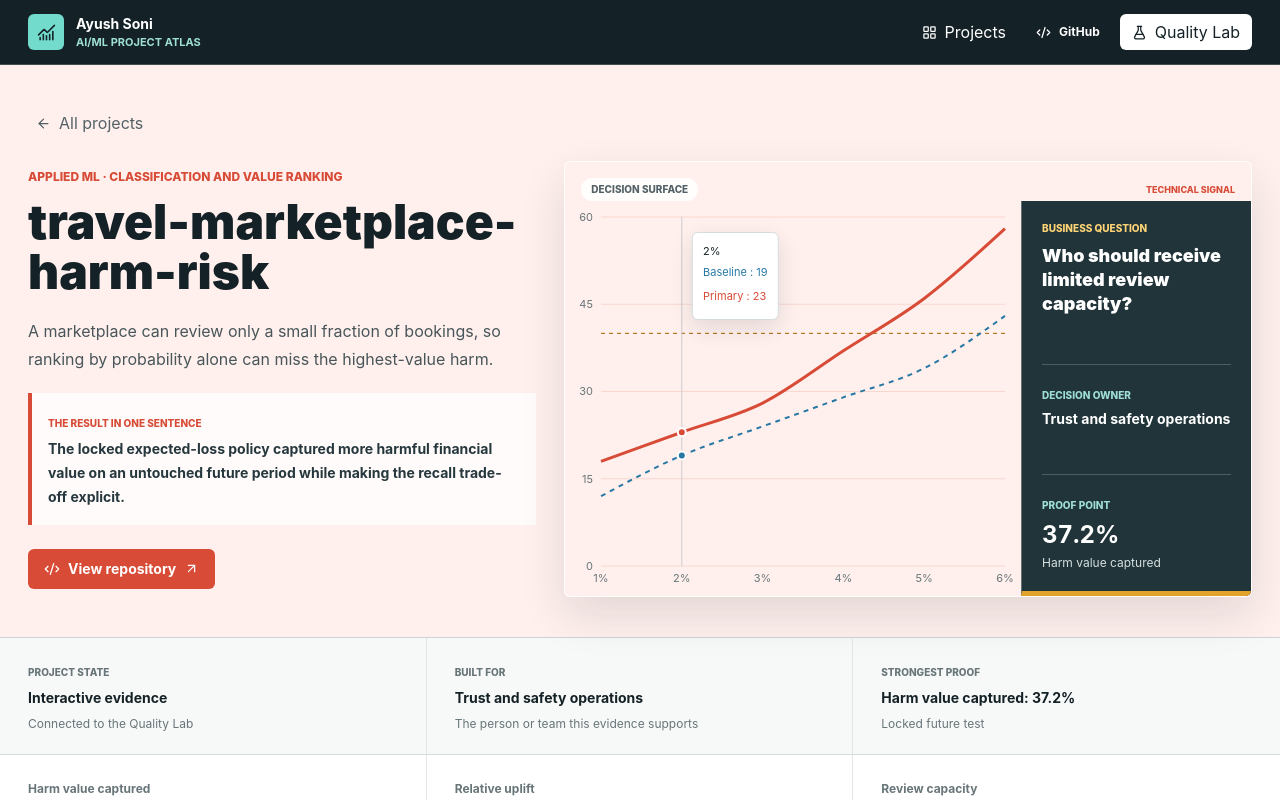
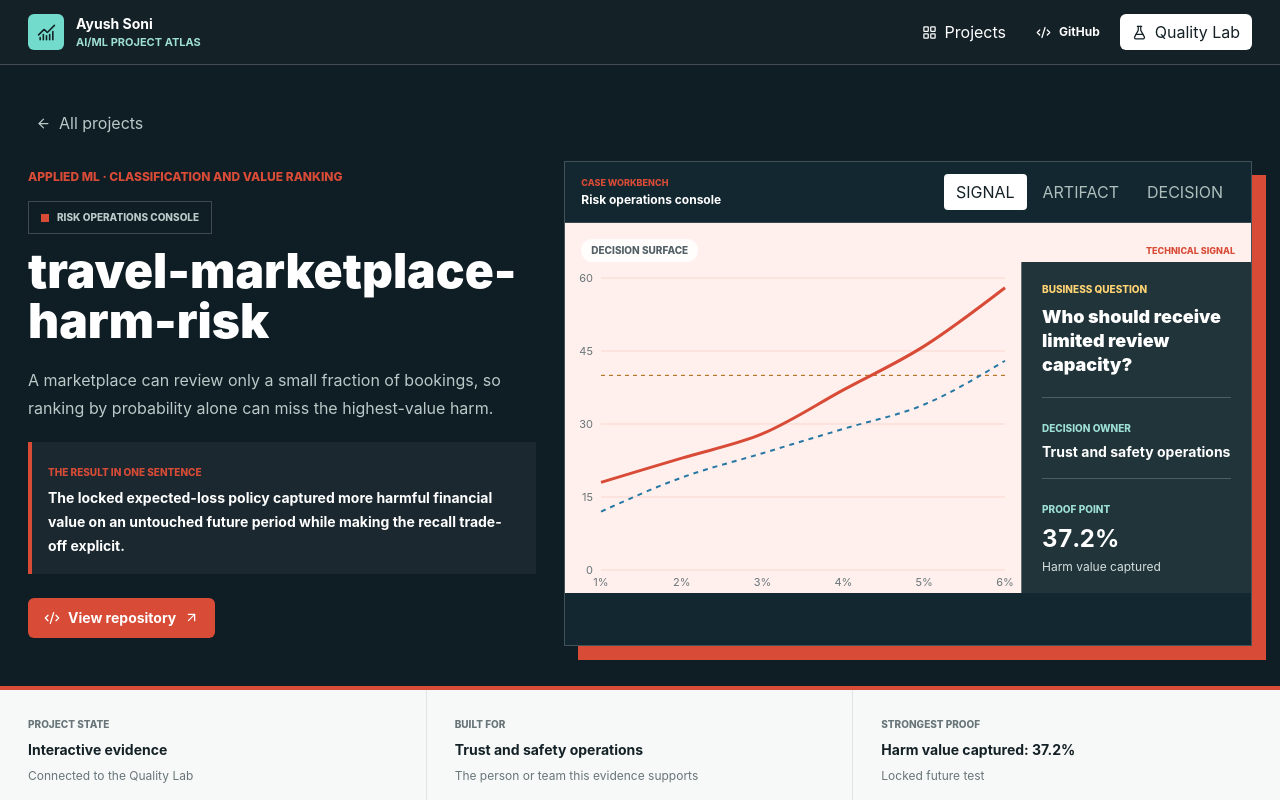
Before and after one commit to Ayush210895/ai-quality-lab, a React (Vite) app: page / in a window 1280 px wide. Both pictures are taken after a click on the button "HARM RISK". Shown: the top 800 px of the page. Built offline with nearby package versions, Linux system fonts and the light colour scheme.

Commit message:
Add themed interactive case workbenches

```diff
--- a/src/PortfolioSite.tsx
+++ b/src/PortfolioSite.tsx
@@ -10,7 +10,9 @@ import {
   Cpu,
   Database,
   ExternalLink,
+  FileJson2,
   FlaskConical,
+  ImageIcon,
   Layers3,
   LayoutGrid,
   Play,
@@ -303,18 +305,19 @@ function ProjectPage({ project, onBack, onOpenLab, onSelectProject }: { project:
   return <div className="min-h-screen bg-[#f4f7f6] text-[#142126]" style={{ "--project-accent": project.accent, "--project-soft": project.soft } as CSSProperties}>
     <SiteHeader onHome={onBack} onOpenLab={onOpenLab} light />
     <main>
-      <section className="border-b border-[#cad5d3]" style={{ backgroundColor: project.soft }}>
+      <section className="case-hero border-b-4 bg-[#0f1d24] text-white" style={{ borderColor: project.accent }}>
         <div className="mx-auto max-w-[1500px] px-4 py-7 md:px-7 lg:py-10">
-          <button type="button" className="inline-flex min-h-9 items-center gap-2 rounded-[6px] px-2 text-xs font-bold text-[#536166] hover:bg-white/70" onClick={onBack}><ArrowLeft size={15} /> All projects</button>
+          <button type="button" className="inline-flex min-h-9 items-center gap-2 rounded-[6px] px-2 text-xs font-bold text-[#b9cac8] hover:bg-white/10" onClick={onBack}><ArrowLeft size={15} /> All projects</button>
           <div className="mt-5 grid gap-7 lg:grid-cols-[minmax(0,.85fr)_minmax(480px,1.15fr)] lg:items-stretch">
             <div className="flex flex-col justify-center py-2">
               <p className="text-xs font-extrabold uppercase" style={{ color: project.accent }}>{projectGroup(project)} · {project.family}</p>
+              <span className="mt-4 inline-flex w-fit items-center border border-white/20 px-3 py-2 text-[10px] font-extrabold uppercase text-[#b9cac8]"><span className="mr-2 h-2 w-2" style={{ backgroundColor: project.accent }} />{THEME_LABELS[project.visual]}</span>
               <h1 className="mt-3 break-words text-4xl font-black leading-[1.04] sm:text-5xl">{project.name}</h1>
-              <p className="mt-5 max-w-2xl text-base leading-7 text-[#48565a]">{project.problem}</p>
-              <div className="mt-5 border-l-4 bg-white/75 p-4" style={{ borderColor: project.accent }}><span className="text-[10px] font-extrabold uppercase" style={{ color: project.accent }}>The result in one sentence</span><p className="mt-1 text-sm font-bold leading-6 text-[#26383d]">{project.outcome}</p></div>
+              <p className="mt-5 max-w-2xl text-base leading-7 text-[#b9cac8]">{project.problem}</p>
+              <div className="mt-5 border-l-4 bg-white/5 p-4" style={{ borderColor: project.accent }}><span className="text-[10px] font-extrabold uppercase" style={{ color: project.accent }}>The result in one sentence</span><p className="mt-1 text-sm font-bold leading-6 text-white">{project.outcome}</p></div>
               <div className="mt-6 flex flex-wrap gap-2"><a className="inline-flex min-h-10 items-center gap-2 rounded-[6px] px-4 text-sm font-bold text-white" style={{ backgroundColor: project.accent }} href={project.repoUrl} target="_blank" rel="noreferrer"><Code2 size={16} /> View repository <ArrowUpRight size={15} /></a>{project.name === "ai-quality-lab" && <button type="button" className="inline-flex min-h-10 items-center gap-2 rounded-[6px] border border-[#9baba8] bg-white px-4 text-sm font-bold" onClick={onOpenLab}><FlaskConical size={16} /> Open live lab</button>}</div>
             </div>
-            <div className="min-h-[560px] overflow-hidden rounded-[6px] border border-white/70 bg-white/60 shadow-[0_18px_45px_rgba(20,33,38,.12)] lg:min-h-[390px]"><VisualStage project={project} /></div>
+            <CaseArtifactDeck project={project} />
           </div>
         </div>
       </section>
@@ -352,6 +355,91 @@ function ProjectPage({ project, onBack, onOpenLab, onSelectProject }: { project:
         <div className="mx-auto max-w-[1500px] px-4 py-9 md:px-7"><div className="mb-5 flex items-end justify-between"><div><p className="text-xs font-extrabold uppercase" style={{ color: project.accent }}>Continue exploring</p><h2 className="mt-1 text-2xl font-black">Related projects</h2></div><button className="hidden min-h-9 items-center gap-2 text-xs font-bold sm:inline-flex" type="button" onClick={onBack}>See all <ArrowRight size={15} /></button></div><div className="grid gap-3 md:grid-cols-3">{related.map((item) => <button key={item.name} type="button" className="flex min-h-28 items-center justify-between gap-4 rounded-[6px] border border-[#d4dddc] p-4 text-left hover:border-[#8ba29e]" onClick={() => onSelectProject(item)}><span><span className="block text-[10px] font-extrabold uppercase" style={{ color: item.accent }}>{projectGroup(item)}</span><strong className="mt-2 block break-words text-sm">{item.name}</strong></span><ArrowRight className="shrink-0" size={18} /></button>)}</div></div>
       </section>
     </main>
+  </div>;
+}
+
+const THEME_LABELS: Record<VisualKind, string> = {
+  risk: "Risk operations console",
+  fraud: "Investigation command",
+  air: "Environmental sensor grid",
+  ranking: "Recommendation studio",
+  language: "Language intelligence desk",
+  clusters: "Segmentation field",
+  signals: "Wearable signal lab",
+  regression: "Model diagnostics",
+  space: "Mission control archive",
+  agents: "Agent operations room",
+  portfolio: "Risk factor terminal",
+  learning: "Algorithm workbench",
+};
+
+const ARTIFACT_NAMES: Partial<Record<string, string>> = {
+  "travel-marketplace-harm-risk": "final_test_metrics.json",
+  "Credit-Risk-MLOps-AWS": "model_report.json",
+  "Credit-Card-Anomaly-Detection": "full_data_report.json",
+  "Beijing-AQI-Prediction": "full_dataset_results.csv",
+  "Amazon-Recommendation-System": "baseline_random_split.json",
+  "financial-doc-agent": "evaluation_results.json",
+  "FinBERT-Financial-News-Sentiment": "run_manifest.json",
+  "Clustering": "experiment_report.csv",
+  "Portfolio-Risk-PCA-From-Scratch": "portfolio_risk_report.csv",
+  "Human-Activity-Monitoring": "visibility_metrics.csv",
+  "Linear-Regression": "experiment_report.csv",
+  "Logistic-Regression": "experiment_report.json",
+  "Naive-Bayes": "experiment_report.json",
+  "multi-agent-dev-system": "RUN_MANIFEST.json",
+  "Machine-Learning-From-Scratch": "tested implementations",
+};
+
+const QUALITY_LAB_SCREENSHOT = new URL("../artifacts/ai-quality-lab-v3.png", import.meta.url).href;
+const PROJECT_IMAGES: Partial<Record<string, { src: string; alt: string; caption: string }>> = {
+  "ai-quality-lab": { src: QUALITY_LAB_SCREENSHOT, alt: "AI Quality Lab model evaluation interface", caption: "Deployed evaluation workspace with production gates and model-quality controls." },
+  "Space-Race-Visualisation": { src: "https://raw.githubusercontent.com/Ayush210895/Space-Race-Visualisation/main/outputs/figures/launches_by_year.svg", alt: "Space launch attempts by year", caption: "Repository artifact showing the historical launch timeline used in the case study." },
+};
+
+function CaseArtifactDeck({ project }: { project: ProjectStory }) {
+  const [view, setView] = useState<"signal" | "artifact" | "decision">("signal");
+  useEffect(() => setView("signal"), [project.slug]);
+  return <section className="case-workbench min-h-[560px] overflow-hidden border border-white/20 bg-[#12272f] shadow-[14px_14px_0_var(--project-accent)] lg:min-h-[430px]">
+    <div className="flex items-center justify-between gap-3 border-b border-white/15 px-3 py-3 sm:px-4">
+      <div><span className="block text-[9px] font-extrabold uppercase" style={{ color: project.accent }}>Case workbench</span><strong className="mt-0.5 block text-xs text-white">{THEME_LABELS[project.visual]}</strong></div>
+      <div className="flex gap-1" role="tablist" aria-label="Case views">
+        {(["signal", "artifact", "decision"] as const).map((item) => <button key={item} type="button" role="tab" aria-selected={view === item} className={`min-h-9 rounded-[4px] px-2.5 text-[9px] font-extrabold uppercase sm:px-3 sm:text-[10px] ${view === item ? "bg-white text-[#142126]" : "text-[#aebfbd] hover:bg-white/10"}`} onClick={() => setView(item)}>{item}</button>)}
+      </div>
+    </div>
+    <div className="h-[500px] lg:h-[370px]">
+      {view === "signal" && <VisualStage project={project} />}
+      {view === "artifact" && <ArtifactView project={project} />}
+      {view === "decision" && <DecisionView project={project} />}
+    </div>
+  </section>;
+}
+
+function ArtifactView({ project }: { project: ProjectStory }) {
+  const image = PROJECT_IMAGES[project.name];
+  if (image) return <div className="grid h-full grid-rows-[1fr_auto] bg-[#09161b]">
+    <div className="relative min-h-0 overflow-hidden p-4"><img className="h-full w-full object-contain" src={image.src} alt={image.alt} /><span className="absolute left-5 top-5 inline-flex items-center gap-2 bg-[#0f1d24]/95 px-3 py-2 text-[9px] font-extrabold uppercase text-white"><ImageIcon size={13} /> Repository artifact</span></div>
+    <p className="border-t border-white/15 px-5 py-3 text-xs leading-5 text-[#b9cac8]">{image.caption}</p>
+  </div>;
+
+  const artifactName = ARTIFACT_NAMES[project.name] ?? "evidence_snapshot";
+  return <div className="artifact-terminal grid h-full grid-rows-[auto_1fr_auto] bg-[#09161b] text-white">
+    <div className="flex items-center justify-between border-b border-white/15 px-5 py-4"><span className="inline-flex items-center gap-2 text-xs font-bold"><FileJson2 size={16} style={{ color: project.accent }} />{artifactName}</span><span className="font-mono text-[9px] uppercase text-[#8fa5a2]">source {project.sourceCommit}</span></div>
+    <div className="overflow-hidden px-5 py-4 font-mono text-xs">
+      <div className="mb-4 text-[#7f9693]">Evidence record</div>
+      <div className="space-y-3">{project.metrics.map((metric, index) => <div key={metric.label} className="grid grid-cols-[28px_minmax(0,1fr)_auto] gap-3 border-b border-white/10 pb-3"><span className="text-[#607773]">{String(index + 1).padStart(2, "0")}</span><span className="min-w-0 break-words text-[#b9cac8]">{metric.label.toLowerCase().replaceAll(" ", "_")}</span><strong style={{ color: index === 0 ? project.accent : "white" }}>{metric.value}</strong></div>)}</div>
+      <div className="mt-5 border-l-2 pl-3 text-[10px] leading-5 text-[#8fa5a2]" style={{ borderColor: project.accent }}>{project.evidence}</div>
+    </div>
+    <div className="grid grid-cols-3 border-t border-white/15 text-center text-[9px] font-extrabold uppercase text-[#8fa5a2]"><span className="border-r border-white/10 px-2 py-3">Committed</span><span className="border-r border-white/10 px-2 py-3">Traceable</span><span className="px-2 py-3">Reviewable</span></div>
+  </div>;
+}
+
+function DecisionView({ project }: { project: ProjectStory }) {
+  const tradeoffs = TRADEOFFS[project.name] ?? [project.boundary];
+  return <div className="grid h-full overflow-auto bg-[#0f1d24] p-5 text-white sm:p-7">
+    <div><span className="text-[10px] font-extrabold uppercase" style={{ color: project.accent }}>Decision room</span><h2 className="mt-2 max-w-2xl text-2xl font-black leading-tight">{businessQuestion(project)}</h2><p className="mt-4 text-sm leading-6 text-[#b9cac8]">{project.decision}</p></div>
+    <div className="mt-6 grid gap-3 sm:grid-cols-3">{tradeoffs.map((item, index) => <div key={item} className="border-t-2 bg-white/5 p-3" style={{ borderColor: index === 0 ? project.accent : "rgba(255,255,255,.22)" }}><span className="font-mono text-[9px]" style={{ color: project.accent }}>0{index + 1}</span><p className="mt-2 text-xs leading-5 text-[#d6e0df]">{item}</p></div>)}</div>
+    <div className="mt-5 border-l-4 bg-white/5 p-4" style={{ borderColor: project.accent }}><span className="text-[9px] font-extrabold uppercase text-[#8fa5a2]">Next validation</span><p className="mt-2 text-xs leading-5">{project.nextStep}</p></div>
   </div>;
 }
 
```
Also changed, not shown: 14 other files (tests, documents, lock files or other folders).
